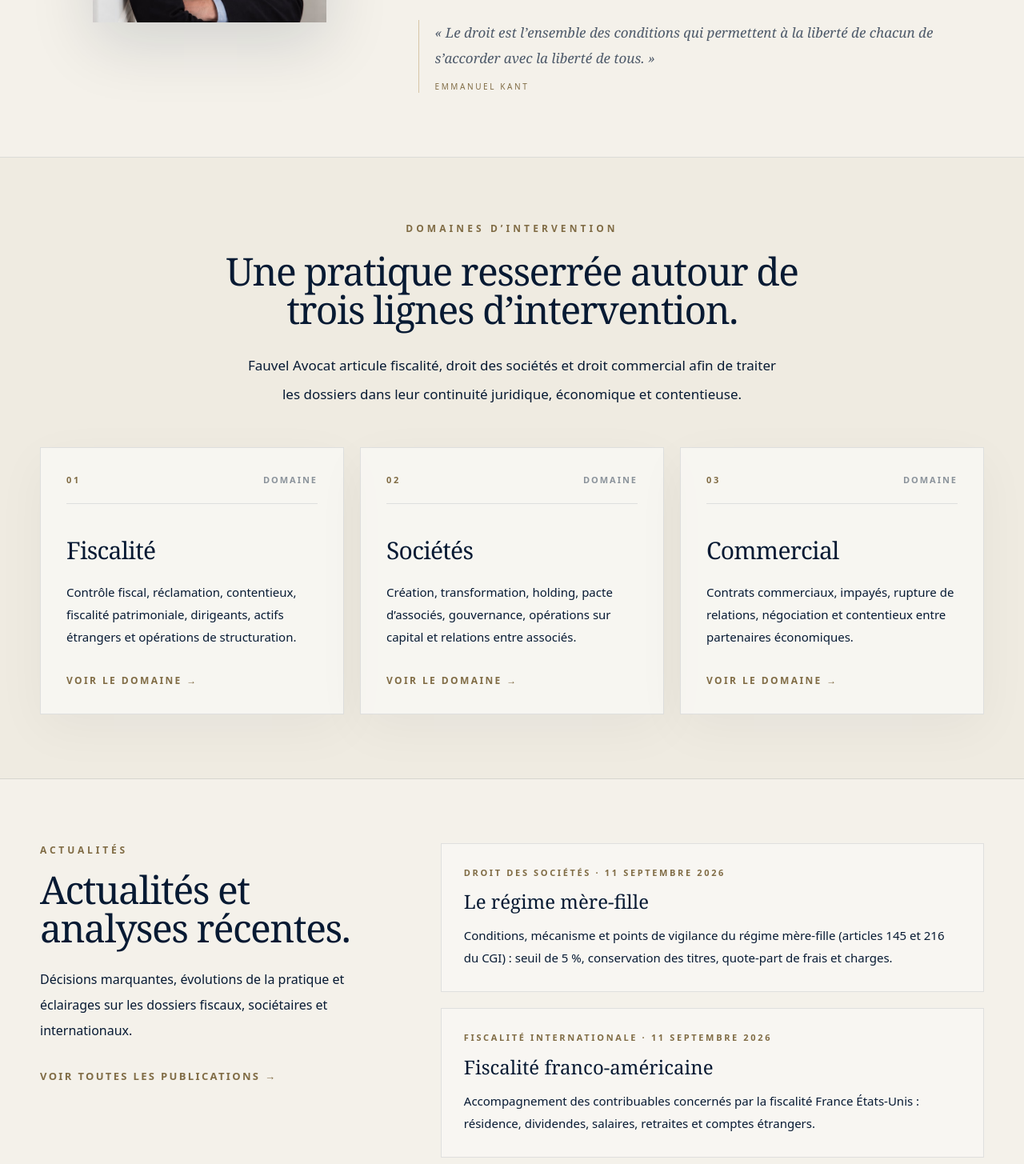
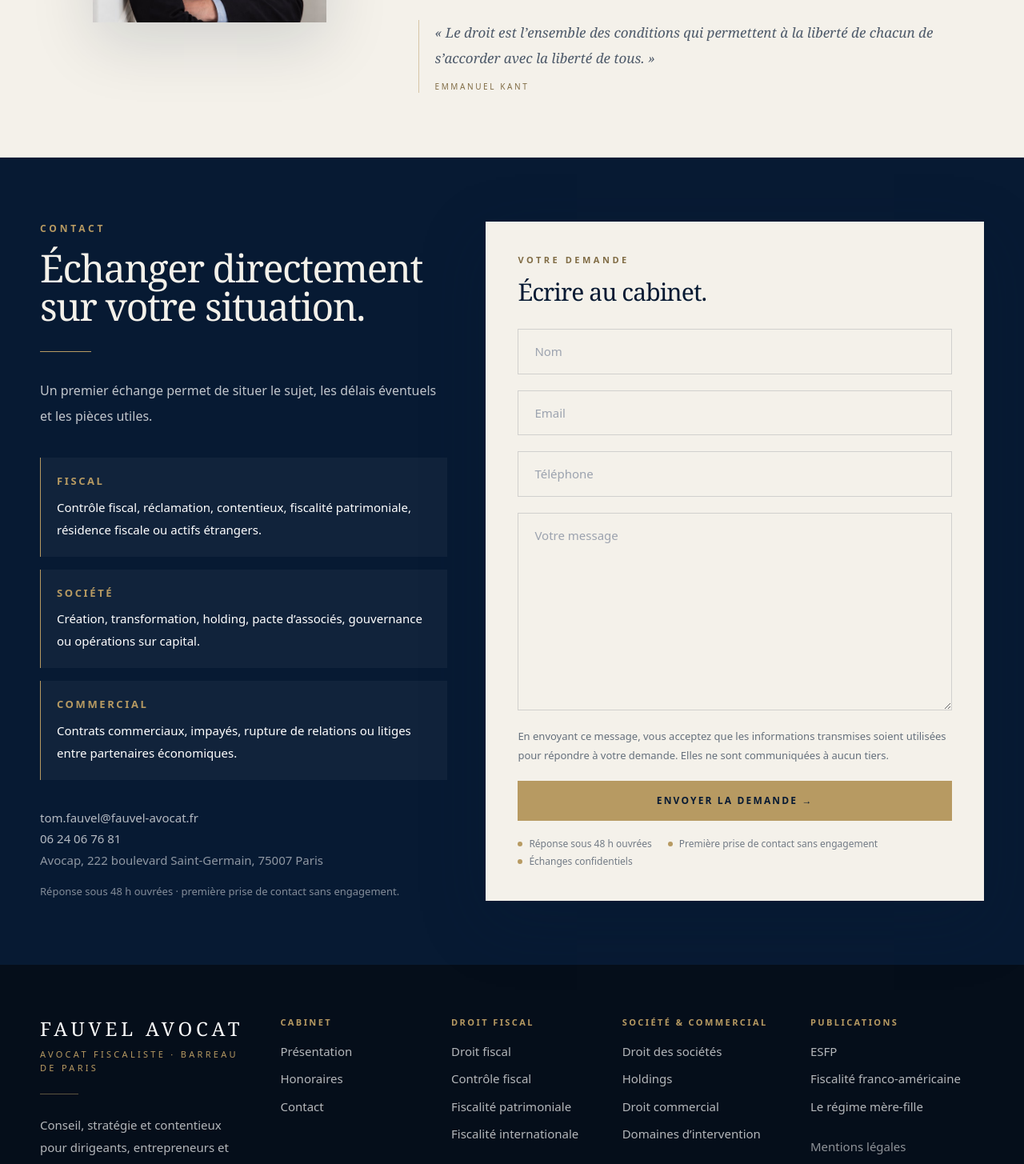
Before and after one commit to tomfauvel6-wq/Fauvel-Avocat, a Next.js app: page / in a window 1280 px wide. Shown: the part 1330-2785 px from the top of the page at 80% size. Built offline with nearby package versions, Linux system fonts and the light colour scheme.

Commit message:
V76 : optimisation mobile, accueil allégé, sans date de fondation

```diff
--- a/app/cabinet/page.tsx
+++ b/app/cabinet/page.tsx
@@ -45,7 +45,7 @@ export default function CabinetPage() {
             </h2>
             <div className="my-7 h-px w-16 bg-gold" />
             <div className="space-y-5 text-[17px] leading-9 text-navy/78 dark:text-ivory/72">
-              <p>Le cabinet Fauvel Avocat, fondé en 2026 par Maître Tom Fauvel, avocat au barreau de Paris, intervient en droit fiscal et en droit des sociétés, auprès de particuliers, de dirigeants et d’entreprises.</p>
+              <p>Le cabinet Fauvel Avocat, fondé par Maître Tom Fauvel, avocat au barreau de Paris, intervient en droit fiscal et en droit des sociétés, auprès de particuliers, de dirigeants et d’entreprises.</p>
               <p>Le cabinet conseille et défend ses clients à chaque étape de leurs enjeux fiscaux : sécuriser une opération, défendre une position face à l’administration, organiser une transmission, structurer un patrimoine ou une activité. Il intervient aussi bien en amont, pour anticiper et documenter les décisions, qu’en contentieux, devant l’administration et le juge de l’impôt.</p>
               <p>Sa pratique s’appuie sur une exigence d’analyse et une connaissance concrète du contentieux fiscal, acquise notamment au sein de la chambre fiscale du Tribunal administratif de Paris, puis en cabinet de droit fiscal. Cette double perspective, celle du juge et celle du conseil, nourrit une approche orientée vers la solidité des positions et la maîtrise du risque.</p>
               <p>Maître Tom Fauvel est issu d’une formation juridique exigeante : classes préparatoires (ENS D1), licences en droit et en science politique à l’Université Paris&nbsp;1 Panthéon-Sorbonne, où il se spécialise en Master&nbsp;II en droit international et comparé. Cette spécialisation lui donne une compréhension des systèmes juridiques étrangers et de leurs interactions, précieuse pour les problématiques de fiscalité internationale et de mobilité. Il obtient ensuite un Master&nbsp;II Philosophie du droit et droit politique à l’Université Paris&nbsp;2 Panthéon-Assas, dont il sort major de promotion.</p>
--- a/app/globals.css
+++ b/app/globals.css
@@ -60,7 +60,7 @@ html.dark .prose-premium p { color: rgba(244,241,234,.74); }
 html.dark .prose-premium ul { color: rgba(244,241,234,.72); }
 
 @media (max-width: 768px) {
-  .container-premium { width: min(100% - 28px, 1180px); }
+  .container-premium { width: min(100% - 40px, 1180px); }
 }
 
 
--- a/app/page.tsx
+++ b/app/page.tsx
@@ -3,7 +3,6 @@ import Link from "next/link";
 import Image from "next/image";
 import ContactForm from "../components/ContactForm";
 import AnimatedHomeColumn from "../components/AnimatedHomeColumn";
-import { articles } from "../lib/articles-data";
 
 export const metadata: Metadata = {
   title: { absolute: "Fauvel Avocat | Avocat fiscaliste à Paris" },
@@ -18,36 +17,8 @@ export const metadata: Metadata = {
   }
 };
 
-const interventions = [
-  {
-    title: "Fiscalité",
-    body: "Contrôle fiscal, réclamation, contentieux, fiscalité patrimoniale, dirigeants, actifs étrangers et opérations de structuration.",
-    href: "/fiscal"
-  },
-  {
-    title: "Sociétés",
-    body: "Création, transformation, holding, pacte d’associés, gouvernance, opérations sur capital et relations entre associés.",
-    href: "/societe"
-  },
-  {
-    title: "Commercial",
-    body: "Contrats commerciaux, impayés, rupture de relations, négociation et contentieux entre partenaires économiques.",
-    href: "/commercial"
-  }
-];
 
-const methodSteps = [
-  ["01", "Comprendre", "Identifier les faits, les pièces, les délais et les risques immédiats."],
-  ["02", "Qualifier", "Retenir le bon fondement juridique, fiscal ou procédural."],
-  ["03", "Agir", "Déployer une réponse écrite, négociée ou contentieuse."],
-  ["04", "Suivre", "Tenir le cap jusqu’à la décision, l’accord ou la clôture."]
-];
 
-const actualiteSlugs = [
-  "regime-mere-fille",
-  "optimiser-et-preparer-sa-succession",
-  "fiscalite-franco-americaine"
-];
 
 const requestAreas: [string, string][] = [
   ["Fiscal", "Contrôle fiscal, réclamation, contentieux, fiscalité patrimoniale, résidence fiscale ou actifs étrangers."],
@@ -55,27 +26,24 @@ const requestAreas: [string, string][] = [
   ["Commercial", "Contrats commerciaux, impayés, rupture de relations ou litiges entre partenaires économiques."]
 ];
 
-const actualites = actualiteSlugs
-  .map((slug) => articles.find((a) => a.slug === slug))
-  .filter((a): a is NonNullable<typeof a> => Boolean(a));
 
 export default function HomePage() {
   return (
     <main>
-      <section className="relative grid h-[100svh] min-h-[640px] overflow-hidden bg-navy pt-24 text-white lg:grid-cols-[52%_48%]">
+      <section className="relative grid min-h-[100svh] overflow-hidden bg-navy pt-24 text-white lg:h-[100svh] lg:min-h-[640px] lg:grid-cols-[52%_48%]">
         <AnimatedHomeColumn />
         <div className="absolute inset-0 z-10 bg-gradient-to-r from-navy via-navy/55 to-navy/5" />
         <div className="relative z-20 flex items-center">
           <div className="container-premium py-10 lg:mr-0 lg:max-w-[630px]">
             <p className="mb-6 text-[11px] font-semibold uppercase tracking-[0.34em] text-gold">Fauvel Avocat · Paris</p>
-            <h1 className="font-serif text-4xl leading-[1.02] tracking-[-0.035em] text-ivory md:text-6xl lg:text-[4.45rem]">
+            <h1 className="font-serif text-[2.35rem] leading-[1.05] tracking-[-0.035em] text-ivory md:text-6xl lg:text-[4.45rem]">
               Fiscalité, droit des sociétés et contentieux des affaires.
             </h1>
             <div className="my-8 h-px w-16 bg-gold" />
             <p className="max-w-xl text-[17px] leading-8 text-white/80 md:text-lg">
               Fauvel Avocat défend et accompagne dirigeants, entrepreneurs et particuliers patrimoniaux, là où chaque décision exige une analyse juste, une stratégie claire et une parfaite discrétion.
             </p>
-            <div className="mt-10 flex flex-col gap-4 sm:flex-row">
+            <div className="mt-8 flex flex-col gap-3 sm:mt-10 sm:flex-row sm:gap-4">
               <Link href="/contact" className="bg-gold px-7 py-4 text-center text-[12px] font-bold uppercase tracking-[0.18em] text-navy transition hover:bg-ivory">Prendre rendez-vous →</Link>
               <Link href="/domaines-dintervention" className="border border-gold/65 px-7 py-4 text-center text-[12px] font-bold uppercase tracking-[0.18em] text-ivory transition hover:bg-white/5">Domaines d’intervention</Link>
             </div>
@@ -93,7 +61,7 @@ export default function HomePage() {
 
       <section className="bg-ivory py-16 text-navy md:py-20 border-b border-navy/10">
         <div className="container-premium grid items-center gap-12 lg:grid-cols-[0.75fr_1.25fr]">
-          <div className="relative mx-auto h-[390px] w-[292px] overflow-hidden shadow-[0_26px_75px_rgba(7,26,51,0.14)]">
+          <div className="relative mx-auto aspect-[3/4] w-full max-w-[292px] overflow-hidden shadow-[0_26px_75px_rgba(7,26,51,0.14)]">
             <Image src="/images/portrait-tom-fauvel.jpg" alt="Maître Tom Fauvel, avocat au barreau de Paris" fill sizes="(min-width: 1024px) 420px, 90vw" className="object-cover object-[50%_28%]" />
           </div>
 
@@ -104,7 +72,7 @@ export default function HomePage() {
             </h2>
             <div className="my-8 h-px w-16 bg-gold" />
             <div className="space-y-5 text-[17px] leading-9 text-navy/72">
-              <p>Fondé en 2026 par Maître Tom Fauvel, avocat au barreau de Paris, le cabinet Fauvel Avocat intervient en droit fiscal et en droit des sociétés.</p>
+              <p>Fondé par Maître Tom Fauvel, avocat au barreau de Paris, le cabinet Fauvel Avocat intervient en droit fiscal et en droit des sociétés.</p>
               <p>Il conseille et défend dirigeants, entreprises et particuliers, de la sécurisation d’une opération à la défense devant le juge de l’impôt, avec une exigence constante d’analyse et de stratégie.</p>
             </div>
 
@@ -116,85 +84,6 @@ export default function HomePage() {
                 Emmanuel Kant
               </figcaption>
             </figure>
-          </div>
-        </div>
-      </section>
-
-      <section className="border-b border-navy/10 bg-[#EFEBE1] py-16 text-navy md:py-20">
-        <div className="container-premium">
-          <div className="mx-auto max-w-3xl text-center">
-            <p className="mb-5 text-[12px] font-bold uppercase tracking-[0.34em] text-gold-ink">Domaines d’intervention</p>
-            <h2 className="font-serif text-4xl leading-[1.08] tracking-[-0.03em] text-navy md:text-5xl">
-              Une pratique resserrée autour de trois lignes d’intervention.
-            </h2>
-            <p className="mx-auto mt-7 max-w-2xl text-[17px] leading-9 text-navy/72">
-              Fauvel Avocat articule fiscalité, droit des sociétés et droit commercial afin de traiter les dossiers dans leur continuité juridique, économique et contentieuse.
-            </p>
-          </div>
-
-          <div className="mt-12 grid gap-5 lg:grid-cols-3">
-            {interventions.map((item, index) => (
-              <Link
-                key={item.title}
-                href={item.href}
-                className="group relative min-h-[245px] overflow-hidden border border-navy/10 bg-white/55 p-8 shadow-[0_18px_60px_rgba(7,26,51,0.045)] transition duration-300 hover:-translate-y-1 hover:border-gold/45 hover:bg-white/80"
-              >
-                <div className="mb-10 flex items-center justify-between border-b border-navy/10 pb-5">
-                  <p className="text-[11px] font-bold uppercase tracking-[0.24em] text-gold-ink">{String(index + 1).padStart(2, "0")}</p>
-                  <span className="text-[11px] font-bold uppercase tracking-[0.18em] text-navy/45 transition group-hover:text-gold-ink">Domaine</span>
-                </div>
-                <h3 className="font-serif text-3xl tracking-[-0.025em] text-navy">{item.title}</h3>
-                <p className="mt-5 text-[15px] leading-7 text-navy/72">{item.body}</p>
-                <p className="mt-8 text-[12px] font-bold uppercase tracking-[0.2em] text-gold-ink">Voir le domaine →</p>
-              </Link>
-            ))}
-          </div>
-        </div>
-      </section>
-
-      <section className="border-b border-navy/10 bg-ivory py-16 md:py-20">
-        <div className="container-premium grid gap-12 lg:grid-cols-[0.8fr_1.2fr]">
-          <div>
-            <p className="mb-4 text-[12px] font-bold uppercase tracking-[0.32em] text-gold-ink">Actualités</p>
-            <h2 className="font-serif text-4xl tracking-[-0.03em] text-navy md:text-5xl">Actualités et analyses récentes.</h2>
-            <p className="mt-6 text-[16px] leading-8 text-navy/72">Décisions marquantes, évolutions de la pratique et éclairages sur les dossiers fiscaux, sociétaires et internationaux.</p>
-            <Link href="/publications" className="mt-8 inline-flex text-[13px] font-bold uppercase tracking-[0.18em] text-gold-ink">Voir toutes les publications →</Link>
-          </div>
-          <div className="grid gap-5">
-            {actualites.map((item) => (
-              <Link href={item.path} key={item.slug} className="card-premium border border-navy/10 bg-white/35 p-7 hover:border-gold/50 hover:bg-white/65">
-                <p className="mb-3 text-[11px] font-bold uppercase tracking-[0.24em] text-gold-ink">{item.category} · {item.publishedAt}</p>
-                <h3 className="font-serif text-2xl text-navy">{item.shortTitle}</h3>
-                <p className="mt-3 text-[15px] leading-7 text-navy/72">{item.description}</p>
-              </Link>
-            ))}
-          </div>
-        </div>
-      </section>
-
-      <section className="border-b border-navy/10 bg-[#EFEBE1] py-16 md:py-20">
-        <div className="container-premium grid gap-14 lg:grid-cols-[0.82fr_1.18fr] lg:items-center">
-          <div>
-            <p className="mb-4 text-[12px] font-bold uppercase tracking-[0.32em] text-gold-ink">Méthode</p>
-            <h2 className="font-serif text-4xl leading-[1.08] tracking-[-0.03em] text-navy md:text-5xl">Une méthode claire, avant la prise de contact.</h2>
-            <p className="mt-7 text-[17px] leading-9 text-navy/72">
-              La démarche repose sur une lecture rapide des faits, une qualification juridique précise et une réponse proportionnée aux enjeux du dossier.
-            </p>
-            <Link href="/methode-du-cabinet" className="mt-9 inline-flex text-[13px] font-bold uppercase tracking-[0.18em] text-gold-ink">Voir la méthode →</Link>
-          </div>
-          <div className="relative">
-            <div className="pointer-events-none absolute left-[35px] top-6 bottom-6 hidden w-px bg-gradient-to-b from-gold/70 via-gold/30 to-transparent sm:block" />
-            <div className="space-y-4">
-              {methodSteps.map(([number, title, body]) => (
-                <div key={title} className="relative flex items-start gap-6 border border-navy/10 bg-white/55 p-6 shadow-[0_14px_44px_rgba(7,26,51,0.04)] transition hover:border-gold/40 hover:bg-white/80 md:p-7">
-                  <div className="relative z-10 flex h-16 w-16 flex-none items-center justify-center bg-navy font-serif text-2xl text-gold shadow-[0_12px_34px_rgba(7,26,51,0.18)]">{number}</div>
-                  <div className="pt-1.5">
-                    <h3 className="font-serif text-2xl tracking-[-0.02em] text-navy">{title}</h3>
-                    <p className="mt-2 text-[15px] leading-7 text-navy/72">{body}</p>
-                  </div>
-                </div>
-              ))}
-            </div>
           </div>
         </div>
       </section>
--- a/components/Footer.tsx
+++ b/components/Footer.tsx
@@ -6,7 +6,7 @@ const recent = articles.slice(0, 5);
 export default function Footer() {
   return (
     <footer className="bg-[#050E1A] py-16 text-white">
-      <div className="container-premium grid gap-12 md:grid-cols-[1.2fr_0.8fr_0.8fr_0.9fr_1fr]">
+      <div className="container-premium grid gap-10 sm:grid-cols-2 lg:grid-cols-[1.2fr_0.8fr_0.8fr_0.9fr_1fr]">
         <div className="max-w-sm">
           <div className="font-serif text-2xl uppercase tracking-[0.2em]">Fauvel Avocat</div>
           <div className="mt-2 text-[11px] uppercase tracking-[0.3em] text-gold">Avocat fiscaliste · Barreau de Paris</div>
--- a/components/Header.tsx
+++ b/components/Header.tsx
@@ -104,13 +104,13 @@ export default function Header() {
 
       {open && (
         <div className="border-t border-white/10 bg-navy md:hidden">
-          <nav className="container-premium grid gap-5 py-8 text-[12px] font-semibold uppercase tracking-[0.22em] text-white/75">
-            <Link href="/domaines-dintervention" onClick={() => setOpen(false)}>Domaines d’intervention</Link>
-            {domainesMenu.map(([label, href]) => <Link key={href} href={href} onClick={() => setOpen(false)} className="pl-4 text-white/55">{label}</Link>)}
+          <nav className="container-premium grid gap-1 py-6 text-[13px] font-semibold uppercase tracking-[0.22em] text-white/75">
+            <Link href="/domaines-dintervention" onClick={() => setOpen(false)} className="block py-3">Domaines d’intervention</Link>
+            {domainesMenu.map(([label, href]) => <Link key={href} href={href} onClick={() => setOpen(false)} className="block py-3 pl-4 text-white/55">{label}</Link>)}
             {links.map(([label, href]) => (
               <Link key={href} href={href} onClick={() => setOpen(false)}>{label}</Link>
             ))}
-            <Link href="/contact" onClick={() => setOpen(false)}>Contact</Link>
+            <Link href="/contact" onClick={() => setOpen(false)} className="block py-3">Contact</Link>
           </nav>
         </div>
       )}
--- a/components/PageHero.tsx
+++ b/components/PageHero.tsx
@@ -34,7 +34,7 @@ export default function PageHero({
   return (
     <section
       className={`relative flex items-center overflow-hidden bg-navy text-white ${
-        compact ? "min-h-[58vh] pt-28" : "min-h-screen pt-24"
+        compact ? "pt-28 lg:min-h-[58vh]" : "pt-24 lg:min-h-screen"
       }`}
     >
       {/* Voile lumineux discret en haut, sans halo agressif : bleu légèrement plus clair */}
@@ -42,14 +42,14 @@ export default function PageHero({
 
       <div
         className={`container-premium relative grid w-full items-center gap-12 lg:grid-cols-[1fr_0.78fr] ${
-          compact ? "py-14" : "py-20"
+          compact ? "py-10 md:py-14" : "py-12 md:py-20"
         }`}
       >
         <div>
           <p className="mb-6 text-[11px] font-bold uppercase tracking-[0.34em] text-gold">{kicker}</p>
           <h1
             className={`max-w-4xl font-serif leading-[1.04] tracking-[-0.035em] text-ivory ${
-              compact ? "text-3xl md:text-5xl" : "text-4xl md:text-6xl"
+              compact ? "text-3xl md:text-5xl" : "text-[2.15rem] md:text-6xl"
             }`}
           >
             {title}
```
Also changed, not shown: app/contact/page.tsx (+5 -5 lines), CHANGELOG-V74.txt (deleted), CHANGELOG-V76.txt (added).
